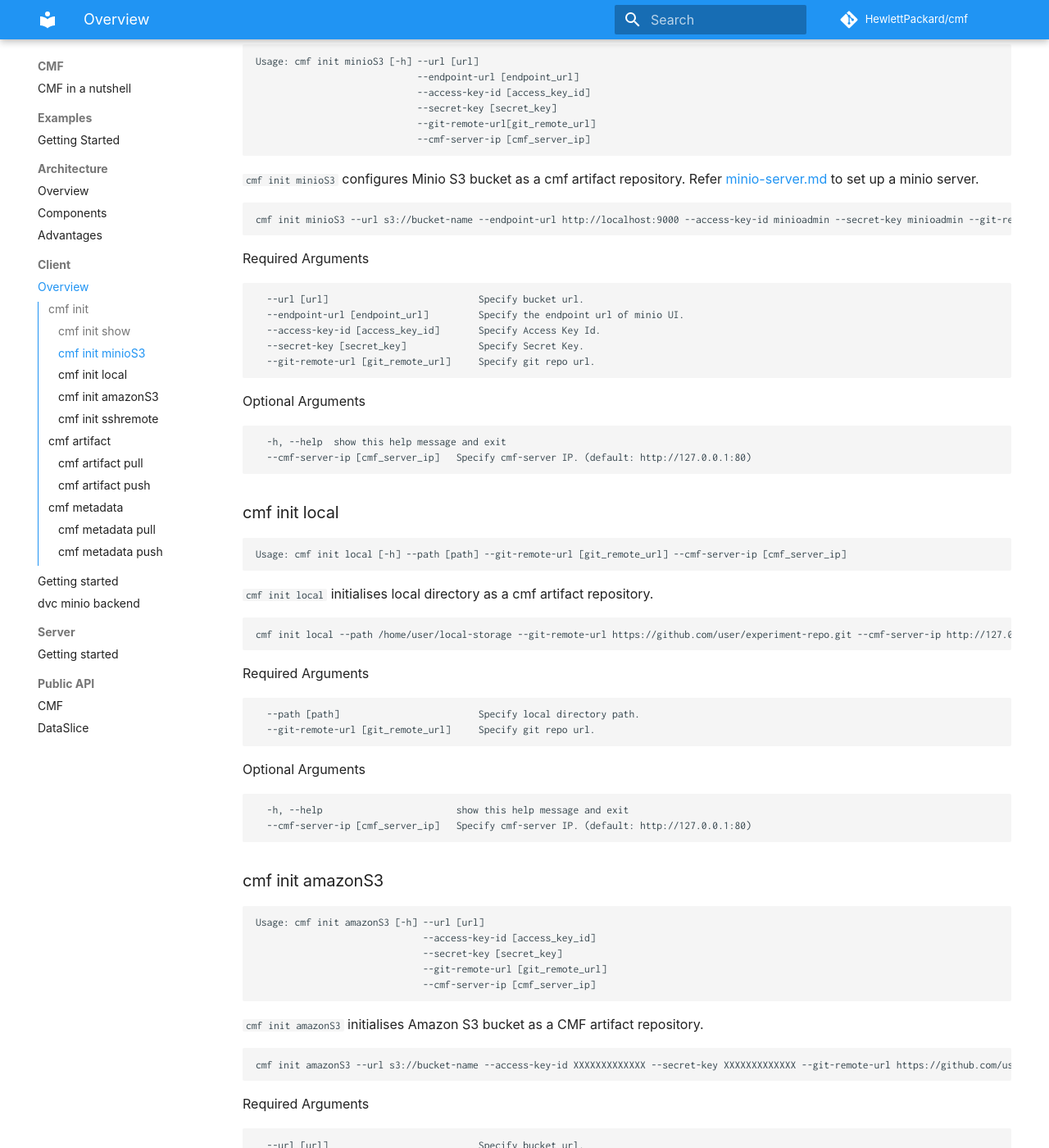
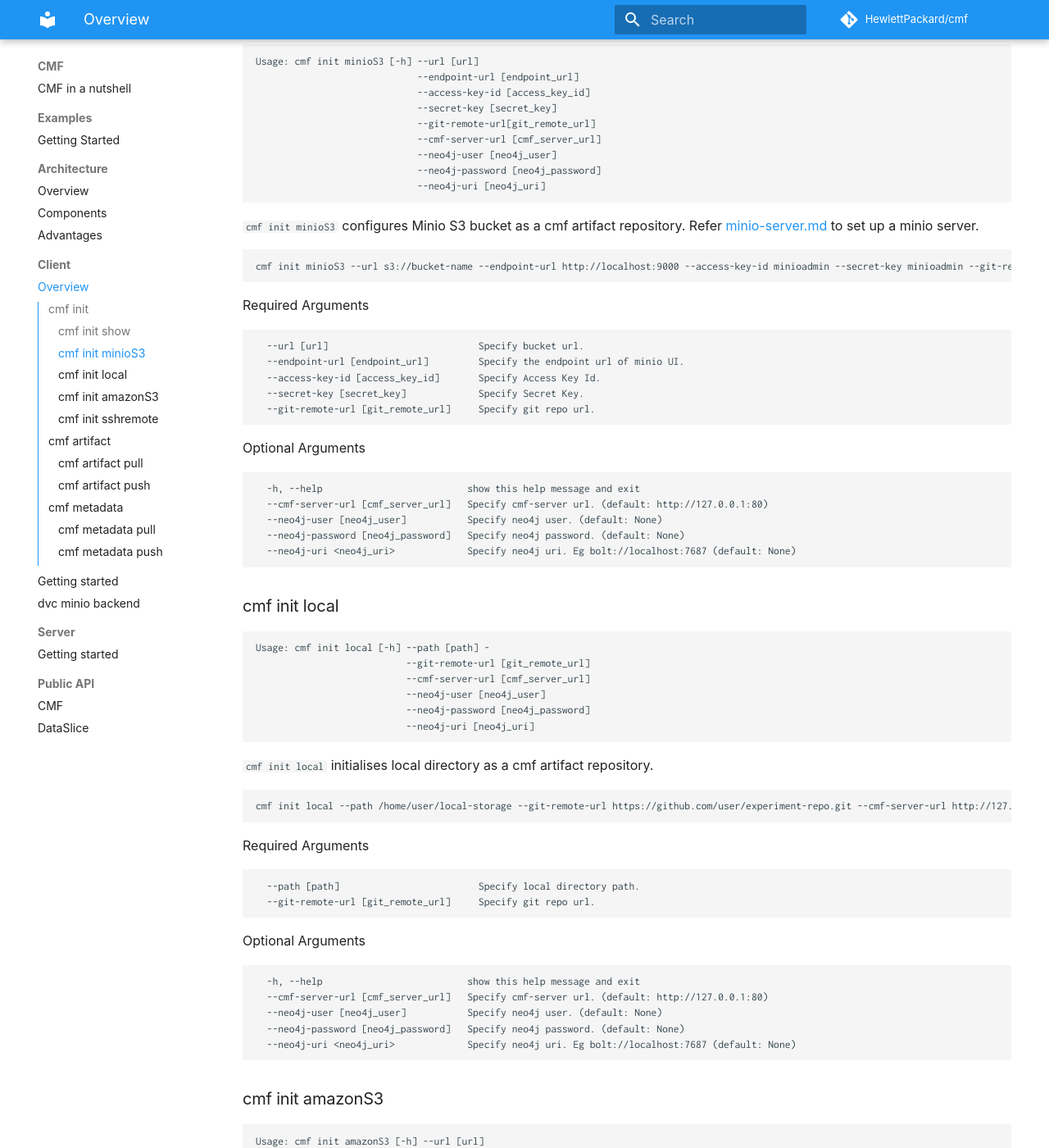
Before and after one commit to HewlettPackard/cmf, an MkDocs documentation site: the page built from docs/cmf_client/cmf_client.md, in a window 1280 px wide and 1400 px high, scrolled down 521 px. Shown: the whole window at 82% size. Built offline with MkDocs 1.6.1 and Material for MkDocs 9.7.7, drawn with Linux system fonts in a browser that asks for light colours; some web fonts are replaced; comment, search, counter and statistics services are not loaded; some of the changed text lies outside the part shown.

Commit message:
Update cmf_client.md

````diff
--- a/docs/cmf_client/cmf_client.md
+++ b/docs/cmf_client/cmf_client.md
@@ -3,7 +3,7 @@
 ```
 Usage: cmf init [-h] {minioS3,amazonS3,local,sshremote,show}
 ```
-`cmf init` initializes an artifact repository for cmf. Local directory, Minio S3 bucket, Amazon S3 bucket and SSH Remote directory are the options available. Additionally, user can provide cmf-server IP.
+`cmf init` initializes an artifact repository for cmf. Local directory, Minio S3 bucket, Amazon S3 bucket and SSH Remote directory are the options available. Additionally, user can provide cmf-server url.
 ### cmf init show
 ```
 Usage: cmf init show
@@ -17,11 +17,14 @@ Usage: cmf init minioS3 [-h] --url [url]
                              --access-key-id [access_key_id]
                              --secret-key [secret_key]
                              --git-remote-url[git_remote_url]
-                             --cmf-server-ip [cmf_server_ip]
+                             --cmf-server-url [cmf_server_url]
+                             --neo4j-user [neo4j_user]
+                             --neo4j-password [neo4j_password]
+                             --neo4j-uri [neo4j_uri]
 ```
 `cmf init minioS3` configures Minio S3 bucket as a cmf artifact repository. Refer [minio-server.md](./minio-server.md#steps-to-set-up-a-minio-server) to set up a minio server.
 ```
-cmf init minioS3 --url s3://bucket-name --endpoint-url http://localhost:9000 --access-key-id minioadmin --secret-key minioadmin --git-remote-url https://github.com/user/experiment-repo.git --cmf-server-ip http://127.0.0.1:80
+cmf init minioS3 --url s3://bucket-name --endpoint-url http://localhost:9000 --access-key-id minioadmin --secret-key minioadmin --git-remote-url https://github.com/user/experiment-repo.git --cmf-server-url http://127.0.0.1:80 --neo4j-user neo4j --neo4j-password password --neo4j-uri bolt://localhost:7687
 ```
 Required Arguments
 ```
@@ -33,16 +36,26 @@ Required Arguments
 ```
 Optional Arguments
 ```
-  -h, --help  show this help message and exit
-  --cmf-server-ip [cmf_server_ip]   Specify cmf-server IP. (default: http://127.0.0.1:80)
+  -h, --help                          show this help message and exit
+  --cmf-server-url [cmf_server_url]   Specify cmf-server url. (default: http://127.0.0.1:80)
+  --neo4j-user [neo4j_user]           Specify neo4j user. (default: None)
+  --neo4j-password [neo4j_password]   Specify neo4j password. (default: None)
+  --neo4j-uri <neo4j_uri>             Specify neo4j uri. Eg bolt://localhost:7687 (default: None)
+
+
 ```
 ### cmf init local
 ```
-Usage: cmf init local [-h] --path [path] --git-remote-url [git_remote_url] --cmf-server-ip [cmf_server_ip]
+Usage: cmf init local [-h] --path [path] -
+                           --git-remote-url [git_remote_url]
+                           --cmf-server-url [cmf_server_url]
+                           --neo4j-user [neo4j_user]
+                           --neo4j-password [neo4j_password]
+                           --neo4j-uri [neo4j_uri]
 ```
 `cmf init local` initialises local directory as a cmf artifact repository.
 ```
-cmf init local --path /home/user/local-storage --git-remote-url https://github.com/user/experiment-repo.git --cmf-server-ip http://127.0.0.1:80
+cmf init local --path /home/user/local-storage --git-remote-url https://github.com/user/experiment-repo.git --cmf-server-url http://127.0.0.1:80 --neo4j-user neo4j --neo4j-password password --neo4j-uri bolt://localhost:7687
 ```
 Required Arguments
 ```
@@ -51,8 +64,11 @@ Required Arguments
 ```
 Optional Arguments
 ```
-  -h, --help                        show this help message and exit
-  --cmf-server-ip [cmf_server_ip]   Specify cmf-server IP. (default: http://127.0.0.1:80)
+  -h, --help                          show this help message and exit
+  --cmf-server-url [cmf_server_url]   Specify cmf-server url. (default: http://127.0.0.1:80)
+  --neo4j-user [neo4j_user]           Specify neo4j user. (default: None)
+  --neo4j-password [neo4j_password]   Specify neo4j password. (default: None)
+  --neo4j-uri <neo4j_uri>             Specify neo4j uri. Eg bolt://localhost:7687 (default: None)
 ```
 ### cmf init amazonS3
 ```
@@ -60,11 +76,14 @@ Usage: cmf init amazonS3 [-h] --url [url]
                               --access-key-id [access_key_id]
                               --secret-key [secret_key]
                               --git-remote-url [git_remote_url]
-                              --cmf-server-ip [cmf_server_ip]
+                              --cmf-server-url [cmf_server_ip]
+                              --neo4j-user [neo4j_user]
+                              --neo4j-password neo4j_password]
+                              --neo4j-uri [neo4j_uri]
 ```
 `cmf init amazonS3` initialises Amazon S3 bucket as a CMF artifact repository.
 ```
-cmf init amazonS3 --url s3://bucket-name --access-key-id XXXXXXXXXXXXX --secret-key XXXXXXXXXXXXX --git-remote-url https://github.com/user/experiment-repo.git --cmf-server-ip http://127.0.0.1:80
+cmf init amazonS3 --url s3://bucket-name --access-key-id XXXXXXXXXXXXX --secret-key XXXXXXXXXXXXX --git-remote-url https://github.com/user/experiment-repo.git --cmf-server-url http://127.0.0.1:80 --neo4j-user neo4j --neo4j-password password --neo4j-uri bolt://localhost:7687
 ```
 
 Required Arguments
@@ -76,8 +95,11 @@ Required Arguments
 ```
 Optional Arguments
 ```
-  -h, --help  show this help message and exit
-  --cmf-server-ip [cmf_server_ip]   Specify cmf-server IP. (default: http://127.0.0.1:80)
+  -h, --help                          show this help message and exit
+  --cmf-server-url [cmf_server_url]   Specify cmf-server url. (default: http://127.0.0.1:80)
+  --neo4j-user [neo4j_user]           Specify neo4j user. (default: None)
+  --neo4j-password [neo4j_password]   Specify neo4j password. (default: None)
+  --neo4j-uri <neo4j_uri>             Specify neo4j uri. Eg bolt://localhost:7687 (default: None)
 ```
 ### cmf init sshremote
 ```
@@ -89,7 +111,7 @@ Usage: cmf init sshremote [-h] --path [path]
 ```
 `cmf init sshremote` command initialises remote ssh directory as a cmf artifact repository.
 ```
-cmf init sshremote --path ssh://127.0.0.1/home/user/ssh-storage --user XXXXX --port 22 --password example@123 --git-remote-url https://github.com/user/experiment-repo.git --cmf-server-ip http://127.0.0.1:80
+cmf init sshremote --path ssh://127.0.0.1/home/user/ssh-storage --user XXXXX --port 22 --password example@123 --git-remote-url https://github.com/user/experiment-repo.git --cmf-server-ip http://127.0.0.1:80 --neo4j-user neo4j --neo4j-password password --neo4j-uri bolt://localhost:7687
 ```
 Required Arguments
 ```
@@ -102,7 +124,10 @@ Required Arguments
 Optional Arguments
 ```
   -h, --help  show this help message and exit
-  --cmf-server-ip [cmf_server_ip]   Specify cmf-server IP. (default: http://127.0.0.1:80)
+  --cmf-server-url [cmf_server_url]   Specify cmf-server url. (default: http://127.0.0.1:80)
+  --neo4j-user [neo4j_user]           Specify neo4j user. (default: None)
+  --neo4j-password [neo4j_password]   Specify neo4j password. (default: None)
+  --neo4j-uri <neo4j_uri>             Specify neo4j uri. Eg bolt://localhost:7687 (default: None)
 ```
 
 ## cmf artifact
````
